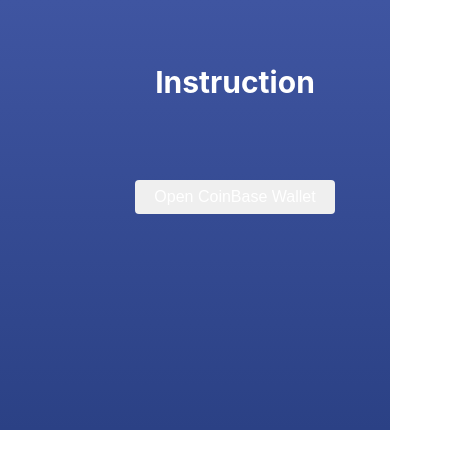
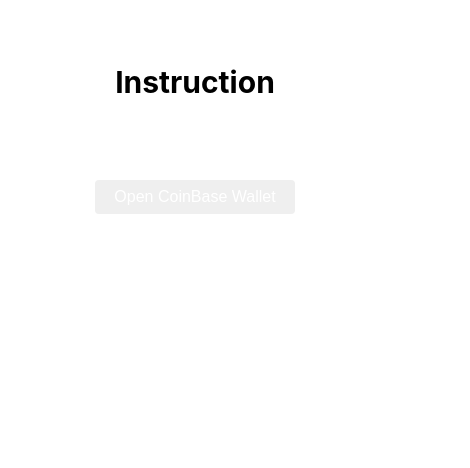
Before and after one commit to comunikatormiui/coinbase-landing, a React (Create React App) app: page / in a window 390 px wide. Shown: the top 468 px of the page, 470 px wide, since content can reach past the window. Built offline with nearby package versions, Linux system fonts and the light colour scheme.

Commit message:
fix to responsive

```diff
--- a/src/App.js
+++ b/src/App.js
@@ -15,14 +15,9 @@ class App extends Component {
 
   render() {
     return (
-      <PageContainer background="linear-gradient(to bottom, #3f55a1, #2b4185)">
-        <Flex
-          justifyContent="center"
-          flexDirection="column"
-          alignItems="center"
-        >
+      <Flex justifyContent="center" flexDirection="column" alignItems="center">
         <Box py={5}>
-            <Text fontSize={30} fontWeight="bold" color={"white"}>
+          <Text fontSize={30} fontWeight="bold" color={"black"}>
             Instruction
           </Text>
         </Box>
@@ -31,9 +26,7 @@ class App extends Component {
             Open CoinBase Wallet
           </Button>
         </Box>
-          <Box mb={200} />
       </Flex>
-      </PageContainer>
     );
   }
 }
--- a/src/styleguides/PageContainer.js
+++ b/src/styleguides/PageContainer.js
@@ -4,7 +4,7 @@ import styled from "styled-components";
 const OuterContainer = styled.div`
   background: ${p => p.background};
   width: 100%;
-  height: auto;
+  min-height: 100vh;
 `;
 
 const InnerContainer = styled.div`
```
Lines whose indentation alone changed are shown as unchanged.
